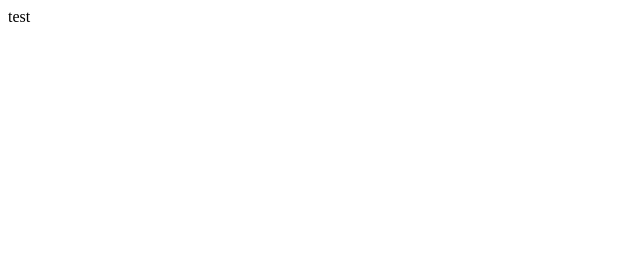
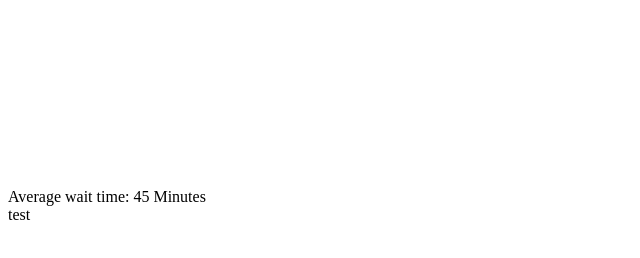
Before and after one commit to benschenker/WaitFinder, a plain HTML site: page index.html in a window 1280 px wide. Shown: the whole page, without its empty margins (0-640 px from the left). Drawn offline with nearby package versions, Linux system fonts and the light colour scheme.

Commit message:
inserted avrage of test data into results span.

```diff
--- a/index.html
+++ b/index.html
@@ -1,9 +1,19 @@
 <!DOCTYPE html>
 <html>
     <head>
+         <link rel="stylesheet" href="http://cdnjs.cloudflare.com/ajax/libs/leaflet/0.7.3/leaflet.css" />
+         <script src="http://cdnjs.cloudflare.com/ajax/libs/leaflet/0.7.3/leaflet.js"></script>
+         <script src="https://code.jquery.com/jquery-2.1.4.js"></script>
+         <script src="transform.js"></script>
+         <script src="main.js"></script>
+        <style>
+            #map { height: 180px; }
+        </style>
         <title>Wait Finder</title>
     </head>
     <body>
+         <div id="map"></div>
+         <div>Average wait time: <span id="result"></span> Minutes </div>
 test
     </body>
 </html>
--- /dev/null
+++ b/main.js
@@ -0,0 +1,4 @@
+$(document).on("ready", function(){
+    //insert average of test data into result span
+    $("#result").text(window.waitFinder.getAverage(window.waitFinder.testData));
+});
--- a/transform.js
+++ b/transform.js
@@ -14,7 +14,7 @@ var data = {
     ]
 };
 //Take an array return average wait time in minutes.
-function getAverage(collection){
+var getAverage =function (collection){
     var sum = collection.reduce(function(accumulator, val){
         return accumulator + (val.timeArrived-val.timeCalled);
     }, 0);
@@ -23,5 +23,11 @@ function getAverage(collection){
 //Converting miliseconds to minutes.
     return average/60000;
 }
+//this is an example of how to use our function.
+//console.log(getAverage(data.result));
 
-console.log(getAverage(data.result));
+window.waitFinder = {
+  getAverage: getAverage,
+  testData: data.result
+
+};
```
